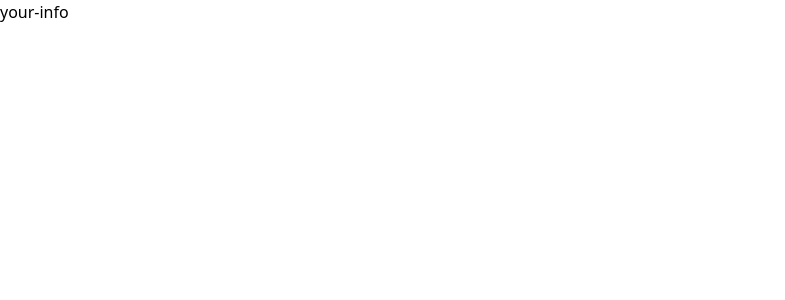
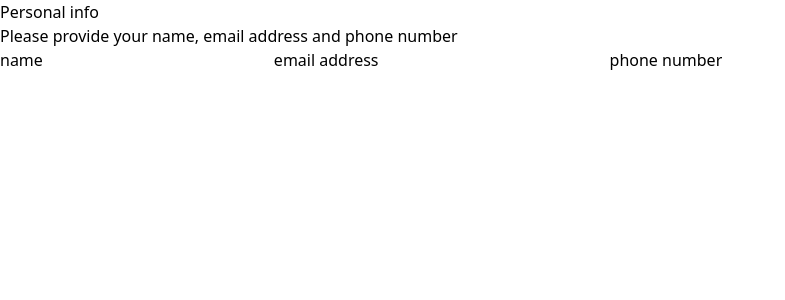
Before and after one commit to HealerC/multistep-form, a Next.js app: page /your-info in a window 1280 px wide. Shown: the top 300 px of the page, without its empty margins (0-785 px from the left). Built offline with nearby package versions, Linux system fonts and the light colour scheme.

Commit message:
feat: Initialize form on page 1 (user info)

```diff
--- a/context/app-context.tsx
+++ b/context/app-context.tsx
@@ -1,5 +1,5 @@
 import React from "react";
-import { defaultState } from "./interfaces-states";
+import { defaultState, StateKeys } from "./interfaces-states";
 
 type Context = typeof defaultState & {
   handleChange(event: React.ChangeEvent<HTMLInputElement>): void;
@@ -14,7 +14,10 @@ export default function AppProvider({
   const [state, setState] = React.useState<typeof defaultState>(defaultState);
 
   function handleChange(event: React.ChangeEvent<HTMLInputElement>) {
-    console.log("Hello world");
+    const name = event.target.name as StateKeys;
+    const value = event.target.value;
+
+    setState({ ...state, [name]: value });
   }
 
   return (
--- a/pages/your-info.tsx
+++ b/pages/your-info.tsx
@@ -1,5 +1,39 @@
 import React from "react";
+import { useAppContext } from "@/context/app-context";
 
 export default function YourInfo() {
-  return <div>your-info</div>;
+  const { name, email, phone, handleChange } = useAppContext();
+
+  return (
+    <div>
+      <h2>Personal info</h2>
+      <p>Please provide your name, email address and phone number</p>
+      <label htmlFor="name">name</label>
+      <input
+        autoComplete="name"
+        name="name"
+        value={name}
+        onChange={handleChange}
+        id="name"
+      />
+      <label htmlFor="email">email address</label>
+      <input
+        type="email"
+        autoComplete="email"
+        name="email"
+        value={email}
+        onChange={handleChange}
+        id="email"
+      />
+      <label htmlFor="phone">phone number</label>
+      <input
+        type="tel"
+        autoComplete="tel"
+        name="phone"
+        value={phone}
+        onChange={handleChange}
+        id="phone"
+      />
+    </div>
+  );
 }
```
